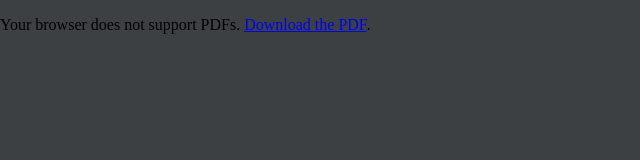
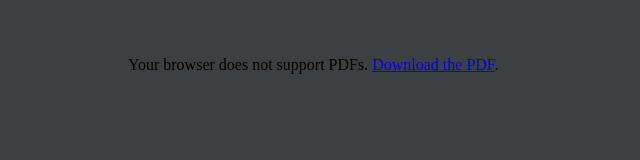
Before and after one commit to Izaak018/Portfolio, a plain HTML site: page index.html in a window 1280 px wide. Shown: the whole page, without its empty margins (0-640 px from the left). Drawn offline with Linux system fonts and the light colour scheme.

Commit message:
Update index.html

```diff
--- a/index.html
+++ b/index.html
@@ -12,11 +12,13 @@
             width: 100%;
             height: 100%;
             background-color: #3c4043;
+            display: flex;           /* Use flexbox for centering */
             justify-content: center; /* Horizontally center */
             align-items: center;     /* Vertically center */
             position: relative;
         }
-         object {
+
+        object {
             width: 80%;  /* Set the width as needed */
             height: 90vh; /* Set the height as needed */
         }
@@ -24,8 +26,9 @@
     </style>
 </head>
 <body>
-   <object data="file:///Users/izaakmontoya/Downloads/IzaakMontoyaEngineeringPortfolio.pdf" type="application/pdf">
-        <p>Your browser does not support PDFs. <a href="https://example.com/path-to-your-pdf.pdf">Download the PDF</a>.</p>
+   <!-- Replace with the raw URL to your PDF on GitHub -->
+   <object data="https://github.com/IzaakMontoya/Portfolio/raw/main/IzaakMontoyaEngineeringPortfolio.pdf" type="application/pdf">
+        <p>Your browser does not support PDFs. <a href="https://github.com/IzaakMontoya/Portfolio/raw/main/IzaakMontoyaEngineeringPortfolio.pdf">Download the PDF</a>.</p>
     </object>
 </body>
 </html>
```
